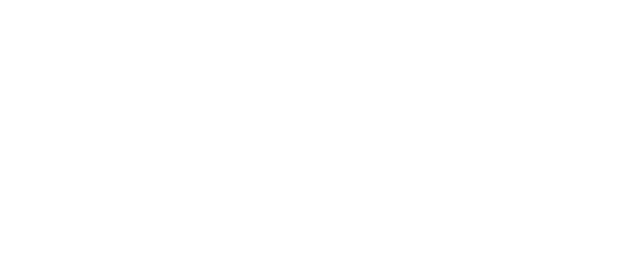
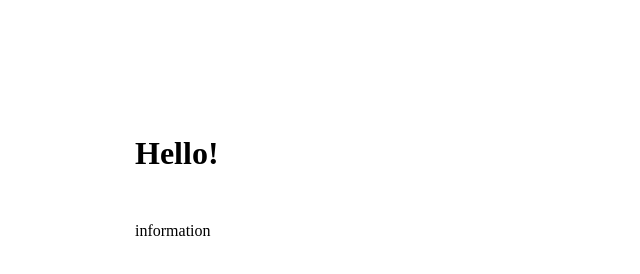
Before and after one commit to maslakoff/gittest, a plain HTML site: page index.html in a window 1280 px wide. Shown: the whole page, without its empty margins (0-640 px from the left). Drawn offline with Linux system fonts and the light colour scheme.

Commit message:
add styles

```diff
--- a/index.html
+++ b/index.html
@@ -5,9 +5,11 @@
     <meta http-equiv="X-UA-Compatible" content="IE=edge">
     <meta name="viewport" content="width=device-width, initial-scale=1.0">
     <title>GIT</title>
+    <link rel="stylesheet" href="main.css">
 </head>
 <body>
-
+    <h1>Hello!</h1>
+    <section id="information">information</div>
 <script src="app.js"></script>
 </body>
 </html>
--- /dev/null
+++ b/main.css
@@ -0,0 +1,4 @@
+* {
+    margin: 40px;
+    padding: 5px;
+}
```
